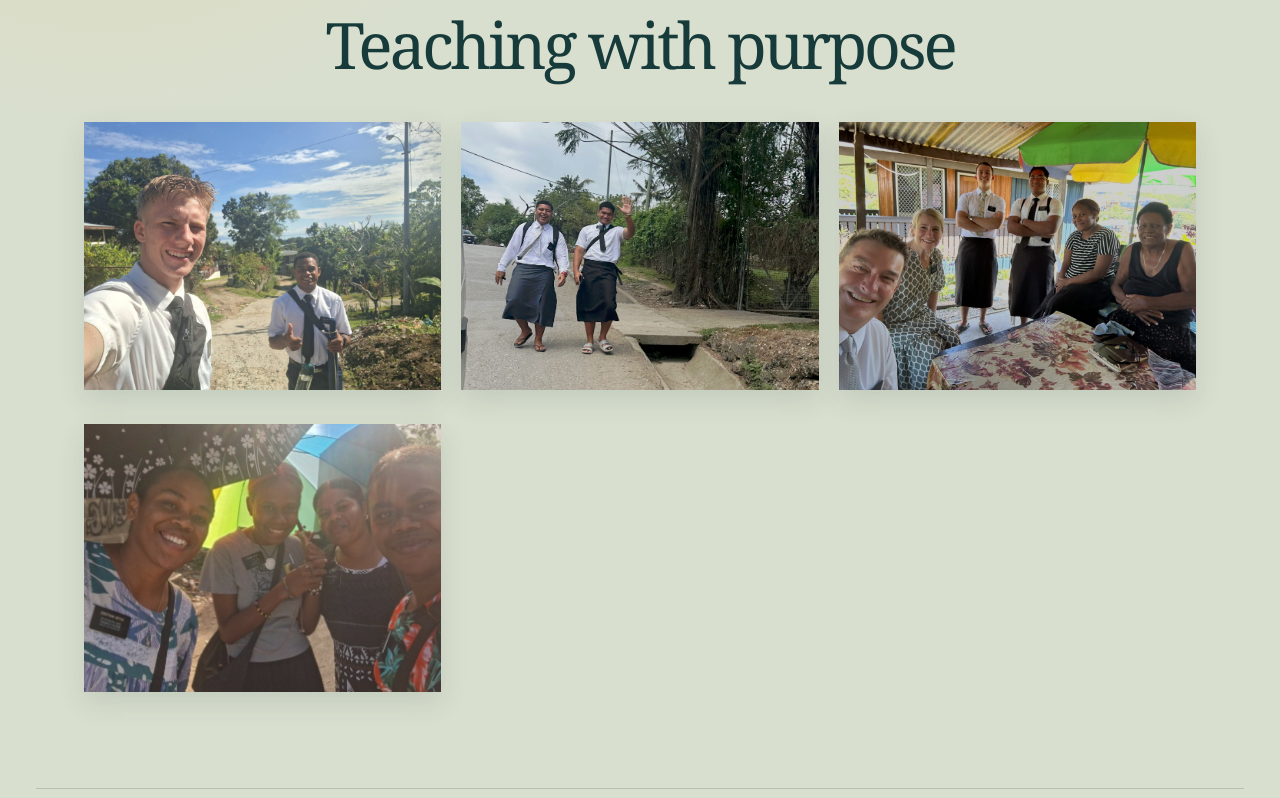
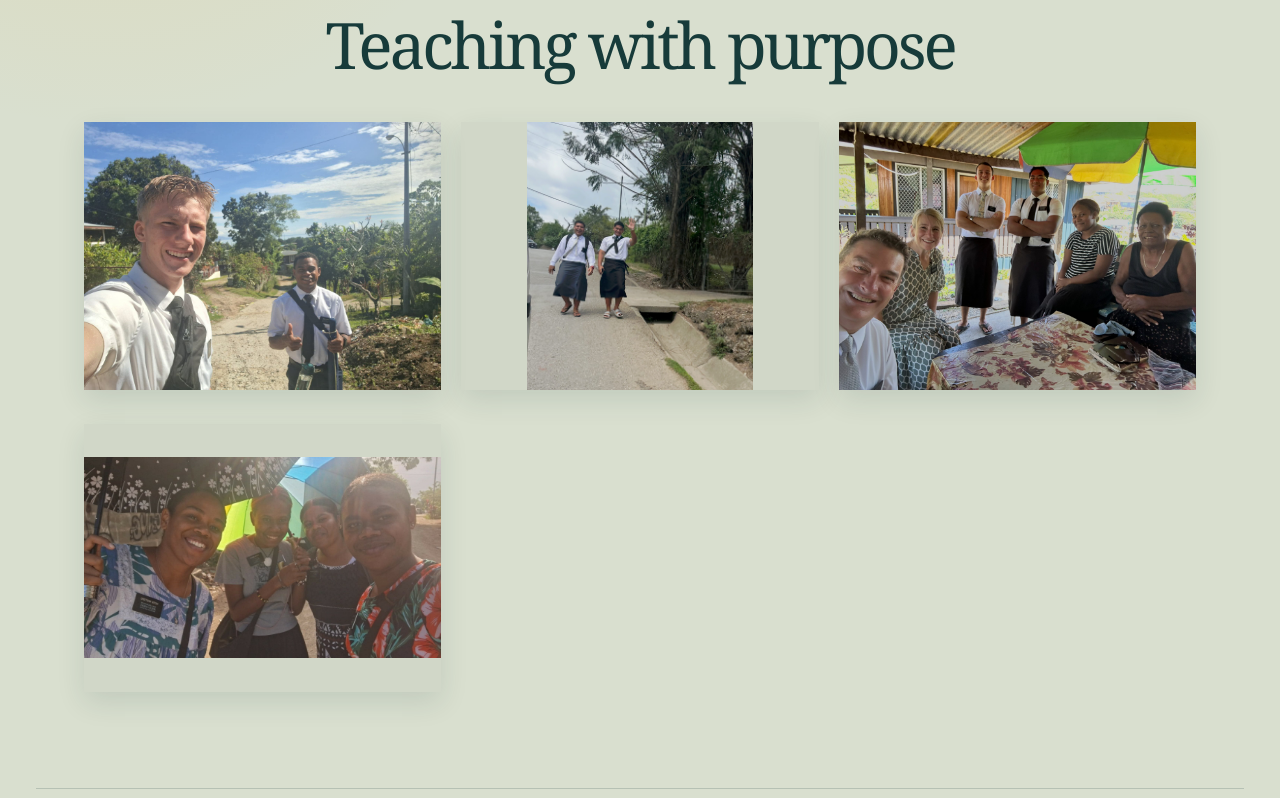
Before and after one commit to mckaycourt/solomon-islands-mission, a Next.js app: page /letters/august-5 in a window 1280 px wide. Shown: the part 1322-2120 px from the top of the page. Built offline with nearby package versions, Linux system fonts and the light colour scheme.

Commit message:
Show complete gallery photos

```diff
--- a/app/globals.css
+++ b/app/globals.css
@@ -176,7 +176,7 @@ blockquote { margin: 50px -55px 62px 64px; padding: 36px 42px; background: var(-
 .gallery-grid figure.tall { min-width: 0; margin: 0; }
 .gallery-photo-button { width: 100%; display: block; padding: 0; border: 0; background: transparent; color: inherit; cursor: zoom-in; }
 .gallery-photo-button:focus-visible { outline: 3px solid var(--coral); outline-offset: 4px; }
-.gallery-grid img { width: 100%; aspect-ratio: 4 / 3; display: block; object-fit: cover; background: #b8c2ad; box-shadow: 0 10px 26px rgba(23, 59, 58, 0.12); transition: transform 350ms ease, box-shadow 350ms ease; }
+.gallery-grid img { width: 100%; aspect-ratio: 4 / 3; display: block; object-fit: contain; background: rgba(23, 59, 58, 0.045); box-shadow: 0 10px 26px rgba(23, 59, 58, 0.12); transition: transform 350ms ease, box-shadow 350ms ease; }
 .gallery-grid figure:hover img { transform: translateY(-3px); box-shadow: 0 16px 34px rgba(23, 59, 58, 0.17); }
 .gallery-grid figcaption { padding: 11px 3px 0; color: var(--ink-soft); font-size: 10px; font-weight: 750; line-height: 1.45; letter-spacing: 0.06em; text-transform: uppercase; }
 .lightbox { position: fixed; inset: 0; z-index: 1000; display: grid; place-items: center; padding: 28px; background: rgba(23, 59, 58, 0.16); }
```
